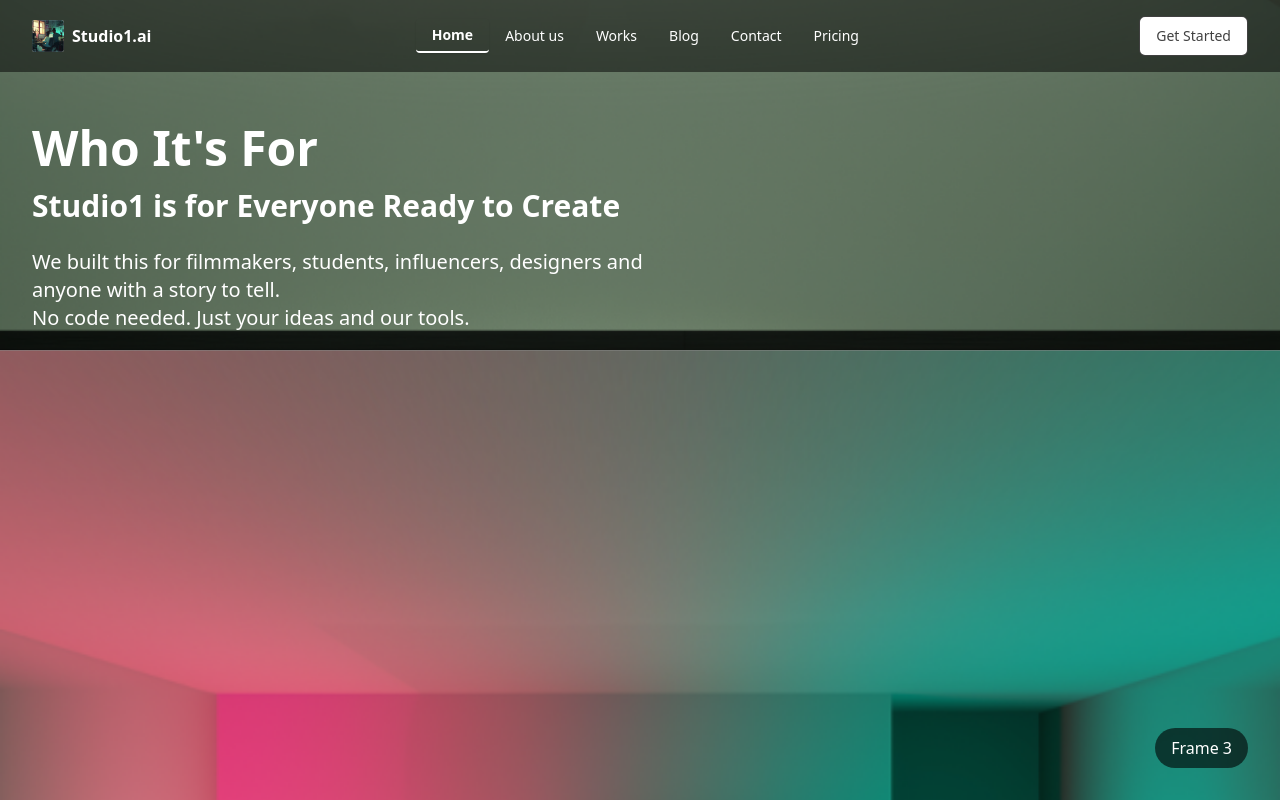
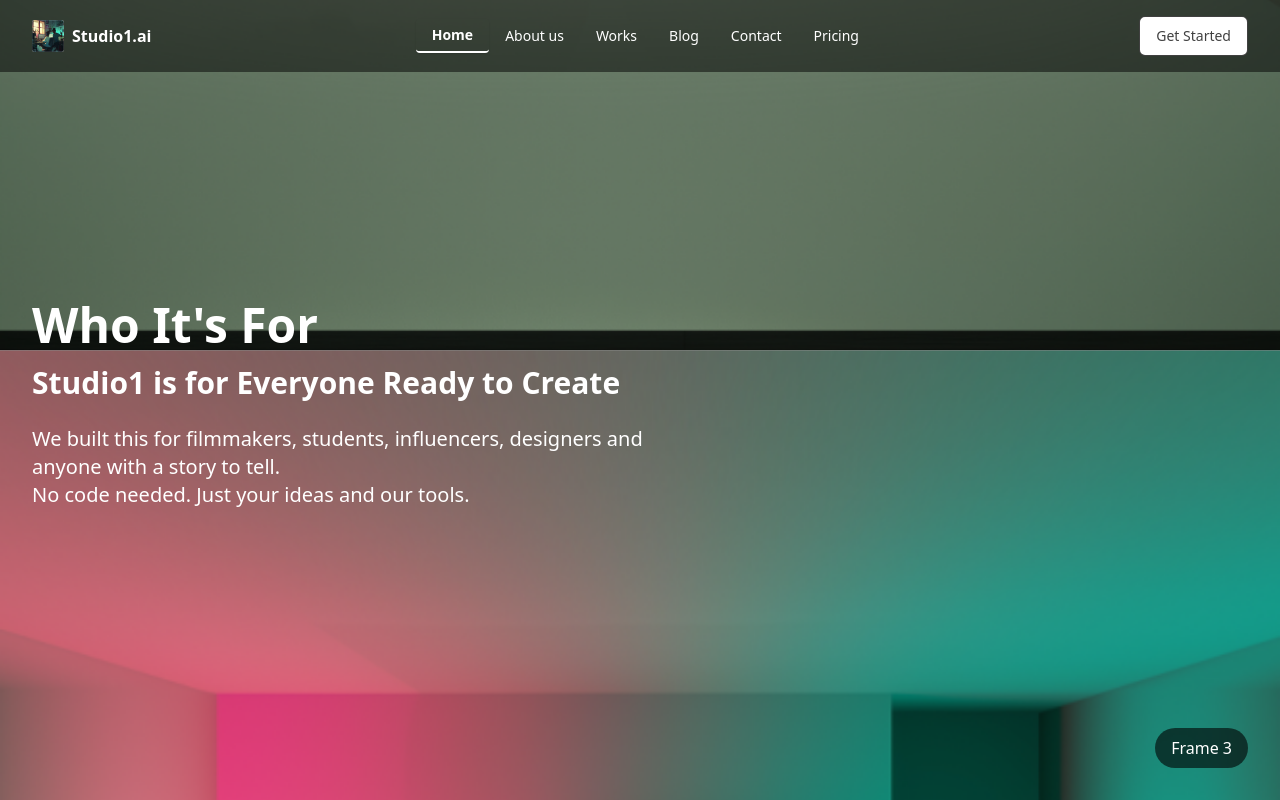
Before and after one commit to pihu-aims/landing-MVP, a Next.js app: page / in a window 1280 px wide. Shown: the top 800 px of the page. Built offline with nearby package versions, Linux system fonts and the light colour scheme.

Commit message:
made pause

```diff
--- a/app/page.js
+++ b/app/page.js
@@ -1,10 +1,7 @@
 "use client";
 
-// app/page.js
 import TopBar from '../components/layers/Topbar';
-import ButtonLayer from "../components/layers/ButtonLayer"
-
-// import ImagesLayer from '../components/layers/ImagesLayer';
+import ButtonLayer from "../components/layers/ButtonLayer";
 import TextLayer from '../components/layers/TextLayer';
 import BackgroundLayerOne from '../components/layers/BackgroundLayerOne';
 import BackgroundLayerTwo from '../components/layers/BackgroundLayerTwo';
@@ -14,17 +11,18 @@ import { useEffect, useState } from 'react';
 
 export default function Home() {
     const { scrollY, currentFrame, isFrameTransition } = useFrameScrollAnimation();
-  const [contentHeight, setContentHeight] = useState('400vh'); // Default height for 4 frames
+    const [contentHeight, setContentHeight] = useState('400vh'); // For 4 frames
 
-  // Set the total height of the content based on the number of frames
     useEffect(() => {
-    // Assuming 4 frames, each taking 100vh
-    setContentHeight(`400vh`);
+        setContentHeight(`400vh`); // Adjust height if frames change
     }, []);
+
+    const textOffset = currentFrame * 100; // Each frame = 100vh apart
 
     return (
         <div className="relative w-full" style={{ height: contentHeight }}>
-      {/* Background Layers - scroll at 0.5x speed */}
+
+            {/* Background Layers - scroll with parallax */}
             <div
                 className="fixed top-0 left-0 w-full h-full z-0"
                 style={{
@@ -37,31 +35,17 @@ export default function Home() {
                 <BackgroundLayerThree />
             </div>
 
-      {/* TopBar so it's fixed */}
+            {/* Fixed TopBar */}
             <div className="fixed top-0 left-0 w-full z-30">
                 <TopBar />
             </div>
 
-        {/*<ButtonLayer />*/}
-      {/* Images Layer - COMMENTED OUT
-      <div
-        className="fixed top-0 left-0 w-full h-full z-10"
-        style={{
-          transform: `translateY(${-scrollY * 0.8}px)`,
-          transition: isFrameTransition ? 'transform 0.6s ease-out' : 'transform 0.2s linear',
-        }}
-      >
-        <ImagesLayer />
-      </div>
-      */}
-
-
-      {/* Text Layer - scroll at 1x speed */}
+            {/* Text Layer - frame based, no scroll dependency */}
             <div
                 className="fixed top-0 left-0 w-full z-20"
                 style={{
-          transform: `translateY(${-scrollY * 1}px)`,
-          transition: isFrameTransition ? 'transform 0.6s ease-out' : 'transform 0.2s linear',
+                    transform: `translateY(-${textOffset}vh)`, // moves by frame only
+                    transition: isFrameTransition ? 'transform 0.6s ease-out' : 'none',
                 }}
             >
                 <TextLayer />
```
Lines whose indentation alone changed are shown as unchanged.
